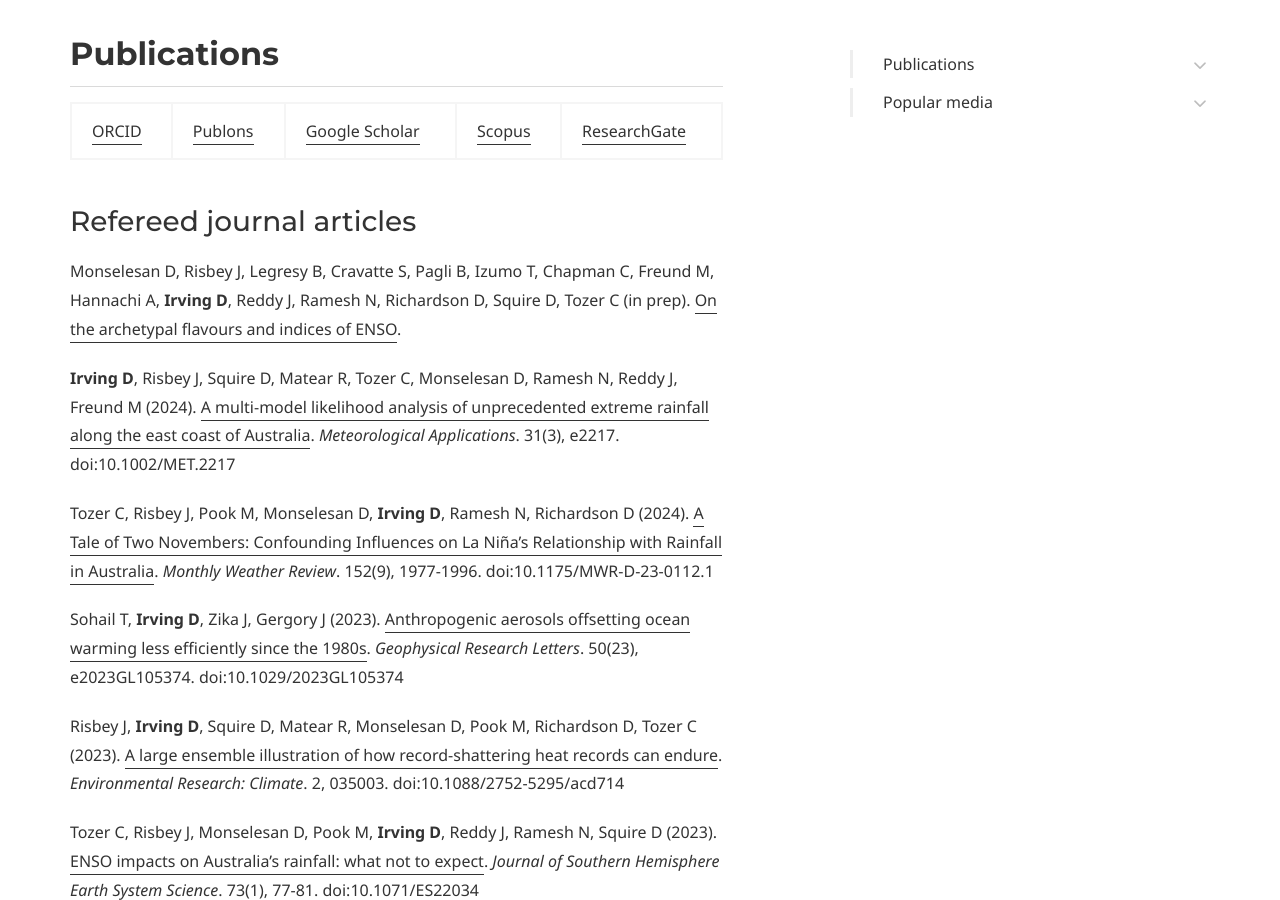
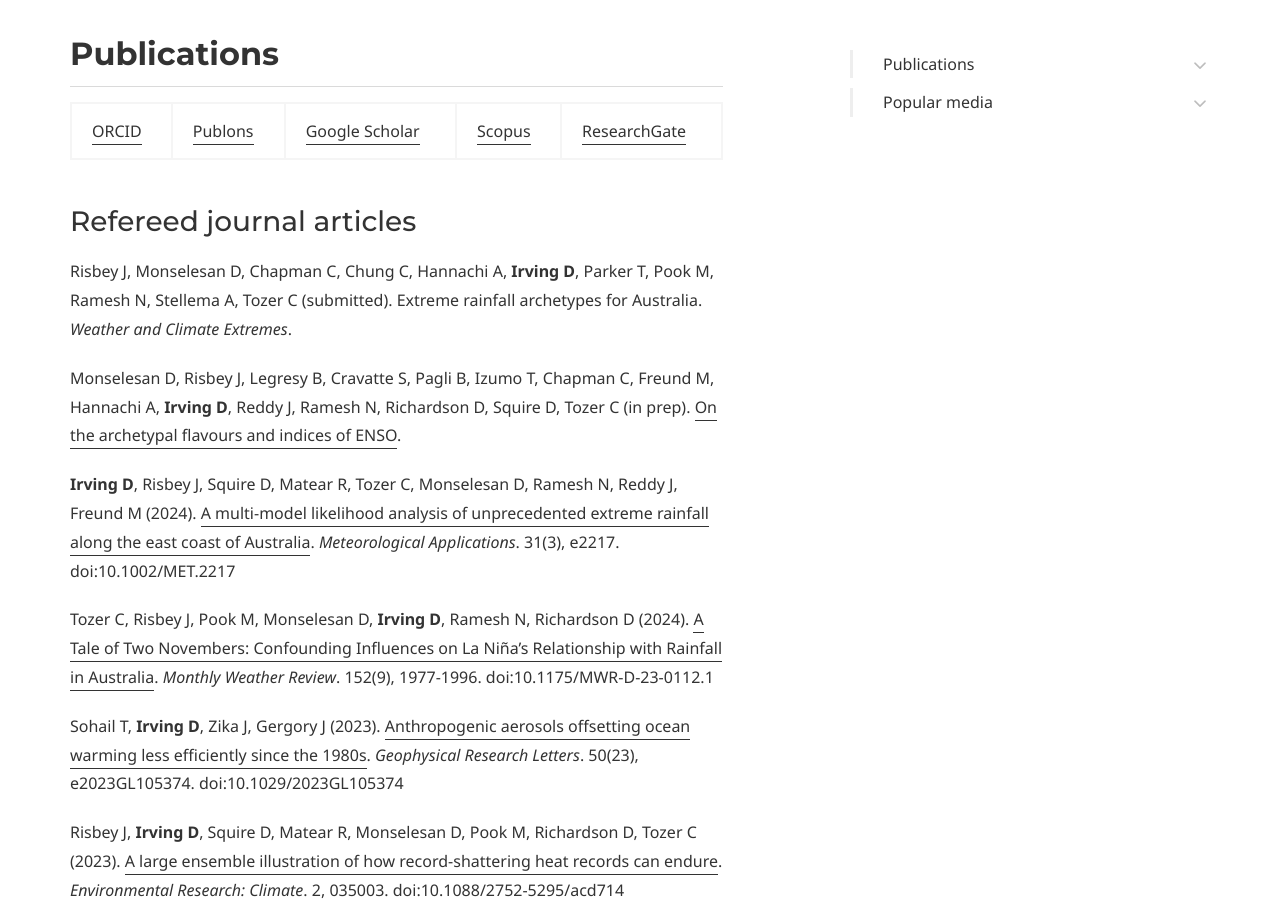
Before and after one commit to DamienIrving/damienirving.github.io, a Jekyll site: the page built from publications.md, in a window 1280 px wide and 900 px high, scrolled down 664 px. Built offline with Jekyll 4.4.1, drawn with Linux system fonts in a browser that asks for light colours; some web fonts are replaced.

Commit message:
Add pr archetypes paper

```diff
--- a/publications.md
+++ b/publications.md
@@ -24,6 +24,8 @@ page_nav:
 [ORCID](http://orcid.org/0000-0003-1258-5002) | [Publons](https://publons.com/researcher/1172495/damien-irving/) | [Google Scholar](https://scholar.google.com/citations?user=Vo2Du7sAAAAJ&hl=en&oi=sra) | [Scopus](https://www.scopus.com/authid/detail.uri?authorId=36634371000) | [ResearchGate](https://www.researchgate.net/profile/Damien_Irving)
 
 ### Refereed journal articles
+
+Risbey J, Monselesan D, Chapman C, Chung C, Hannachi A, **Irving D**, Parker T, Pook M, Ramesh N, Stellema A, Tozer C (submitted). Extreme rainfall archetypes for Australia. *Weather and Climate Extremes*.
 
 Monselesan D, Risbey J, Legresy B, Cravatte S, Pagli B, Izumo T, Chapman C, Freund M, Hannachi A, **Irving D**, Reddy J, Ramesh N, Richardson D, Squire D, Tozer C (in prep). [On the archetypal flavours and indices of ENSO](https://arxiv.org/abs/2406.08694).
 
```
